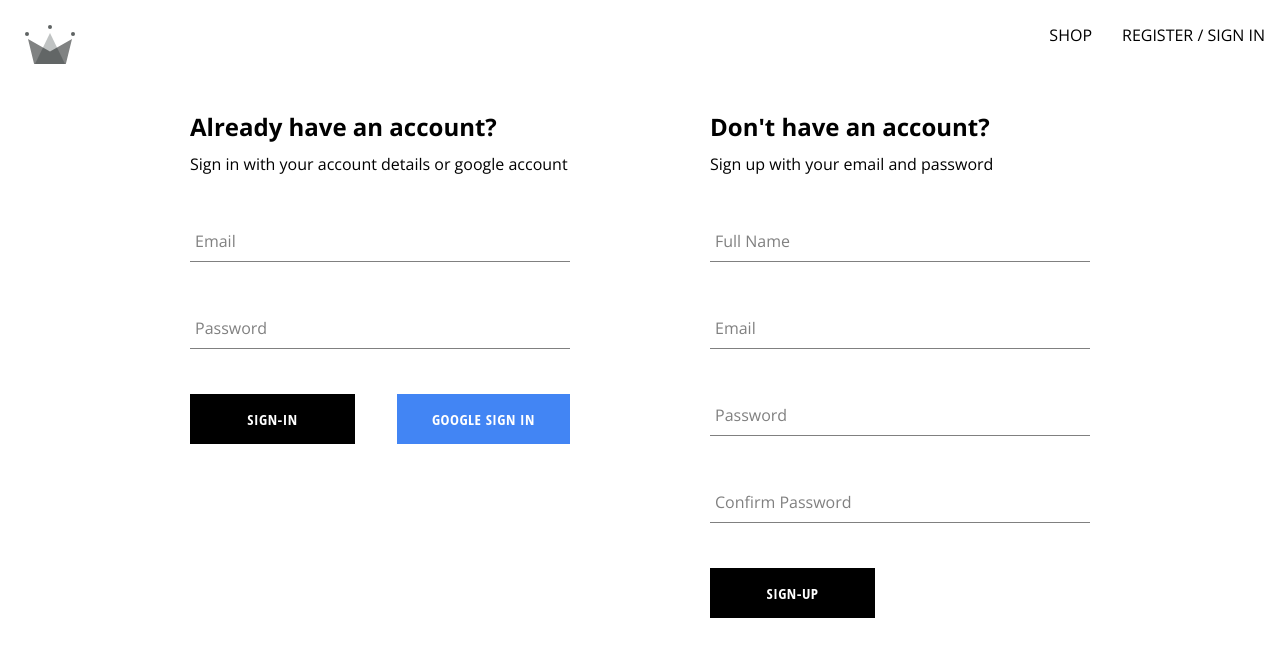
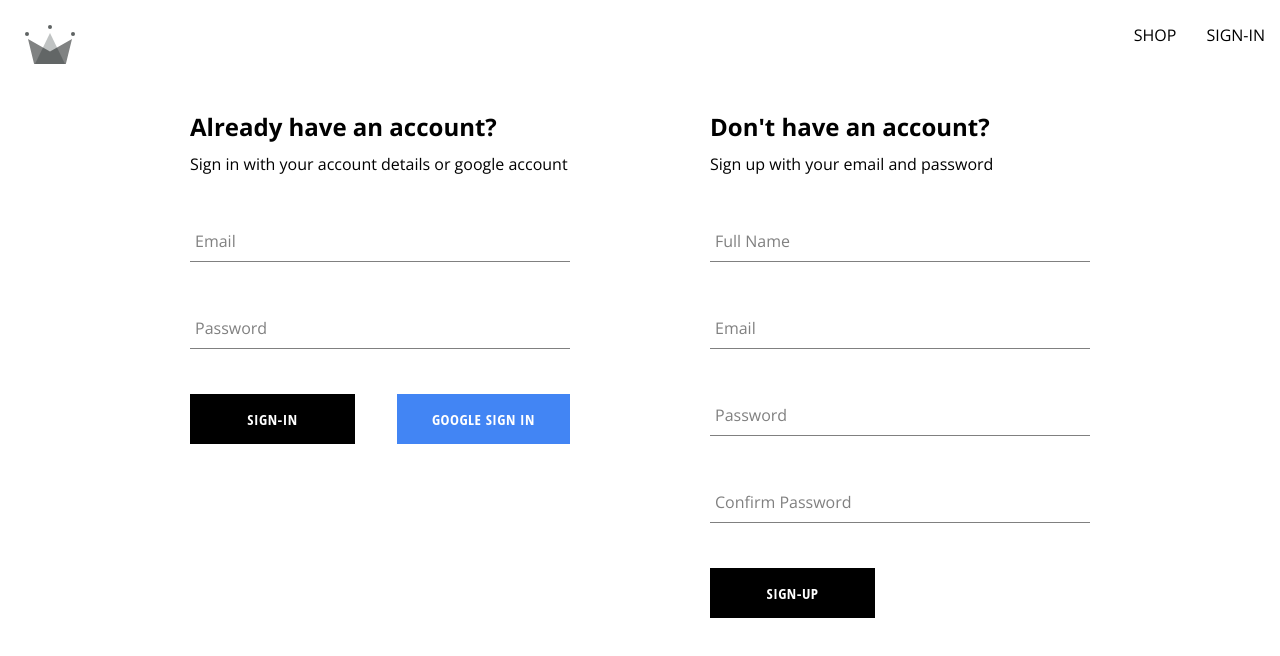
Before and after one commit to Skybeazt/e-shop, a React (Create React App) app: page /auth in a window 1280 px wide. Shown: the top 656 px of the page. Built offline with nearby package versions, Linux system fonts and the light colour scheme.

Commit message:
Revert "Impletmented context and created a user context, and also impletmente…"

```diff
--- a/src/components/sign-in-form/sign-in-form.component.jsx
+++ b/src/components/sign-in-form/sign-in-form.component.jsx
@@ -1,6 +1,4 @@
-import { useState, useContext } from "react";
-
-import { UserContext } from "./../../contexts/user.context.jsx";
+import { useState } from "react";
 
 import {
   signInWithGooglePopup,
@@ -21,8 +19,6 @@ const SignInForm = function () {
   const [formFields, setFormFields] = useState(defaultFormValues);
   const { email, password } = formFields;
 
-  const { setCurrentUser } = useContext(UserContext);
-
   const resetFormFields = () => setFormFields(defaultFormValues);
 
   const onChangeHandler = function (e) {
@@ -36,9 +32,6 @@ const SignInForm = function () {
     try {
       const { user } = await signInWithGooglePopup();
       await createUserDocumentFromAuth(user);
-      // Setting user to state
-      setCurrentUser(user);
-      // Resetting the form fields
       resetFormFields();
     } catch (error) {
       if (error.code === "auth/popup-closed-by-user")
@@ -51,14 +44,12 @@ const SignInForm = function () {
     e.preventDefault();
 
     try {
-      const { user } = await signInAuthUserWithEmailAndPassword(
+      const response = await signInAuthUserWithEmailAndPassword(
         email,
         password
       );
-
-      // Setting user to state
-      setCurrentUser(user);
-      // Resetting the form fields
+      console.log(response);
+      // await createUserDocumentFromAuth(user, { email });
       resetFormFields();
     } catch (error) {
       if (error.code === "auth/invalid-credential")
--- a/src/components/sign-up-form/sign-up-form.component.jsx
+++ b/src/components/sign-up-form/sign-up-form.component.jsx
@@ -1,11 +1,8 @@
-import { useState, useContext } from "react";
-
+import { useState } from "react";
 import {
   createAuthUserWithEmailAndPassword,
   createUserDocumentFromAuth,
 } from "./../../utils/firebase/firebase.utils.js";
-
-import { UserContext } from "./../../contexts/user.context.jsx";
 
 import FormInput from "./../form-input/form-input.component.jsx";
 import Button from "./../button/button.component.jsx";
@@ -22,8 +19,6 @@ const defaultFormFields = {
 const SignUpForm = function () {
   const [formFields, setFormFields] = useState(defaultFormFields);
   const { displayName, email, password, confirmPassword } = formFields;
-
-  const { setCurrentUser } = useContext(UserContext);
 
   const inputChangeHandler = function (e) {
     e.preventDefault();
@@ -52,9 +47,8 @@ const SignUpForm = function () {
         email,
         password
       );
-      setCurrentUser(user);
+
       await createUserDocumentFromAuth(user, { displayName });
-
       resetFormFields();
     } catch (error) {
       if (error.code === "auth/email-already-in-use")
--- a/src/contexts/user.context.jsx
+++ /dev/null
@@ -1,14 +0,0 @@
-import { createContext, useState } from "react";
-
-// actual value that you want to access
-export const UserContext = createContext({
-  currentUser: null,
-  setCurrentUser: () => null,
-});
-
-// context provider
-export const UserProvider = function ({ children }) {
-  const [currentUser, setCurrentUser] = useState(null);
-  const value = { currentUser, setCurrentUser };
-  return <UserContext.Provider value={value}>{children}</UserContext.Provider>;
-};
--- a/src/index.js
+++ b/src/index.js
@@ -1,20 +1,15 @@
 import React from "react";
 import ReactDOM from "react-dom/client";
 import { BrowserRouter } from "react-router-dom";
-
+import "./index.scss";
 import App from "./App";
-import { UserProvider } from "./contexts/user.context.jsx";
-
-import "./index.scss";
 import reportWebVitals from "./reportWebVitals";
 
 const root = ReactDOM.createRoot(document.getElementById("root"));
 root.render(
   <React.StrictMode>
     <BrowserRouter>
-      <UserProvider>
-        <App />
-      </UserProvider>
+      <App />
     </BrowserRouter>
   </React.StrictMode>
 );
--- a/src/routes/navigation/navigation.component.jsx
+++ b/src/routes/navigation/navigation.component.jsx
@@ -1,21 +1,10 @@
-import { Fragment, useContext } from "react";
+import { Fragment } from "react";
 import { Outlet, Link } from "react-router-dom";
-
-import { signOutUser } from "./../../utils/firebase/firebase.utils.js";
-
-import { UserContext } from "../../contexts/user.context";
 
 import { ReactComponent as CrwnLogo } from "./../../assets/87 - crown.svg";
 import "./navigation.styles.scss";
 
 const Navigation = function () {
-  const { currentUser, setCurrentUser } = useContext(UserContext);
-
-  const signOutHandler = async function () {
-    const user = await signOutUser();
-    !user && setCurrentUser(null);
-  };
-
   return (
     <Fragment>
       <div className="navigation">
@@ -26,15 +15,9 @@ const Navigation = function () {
           <Link className="nav-link" to="/shop">
             SHOP
           </Link>
-          {currentUser ? (
-            <span className="nav-link" onClick={signOutHandler}>
-              SIGN OUT
-            </span>
-          ) : (
-            <Link className="nav-link" to="/auth">
-              REGISTER / SIGN IN
-            </Link>
-          )}
+          <Link className="nav-link" to="/auth">
+            SIGN-IN
+          </Link>
         </div>
       </div>
       <Outlet />
--- a/src/utils/firebase/firebase.utils.js
+++ b/src/utils/firebase/firebase.utils.js
@@ -6,7 +6,6 @@ import {
   GoogleAuthProvider,
   createUserWithEmailAndPassword,
   signInWithEmailAndPassword,
-  signOut,
 } from "firebase/auth";
 
 import { getFirestore, doc, getDoc, setDoc } from "firebase/firestore";
@@ -92,7 +91,3 @@ export const signInAuthUserWithEmailAndPassword = async function (
   console.log(res);
   return res;
 };
-
-export const signOutUser = async function () {
-  return await signOut(auth);
-};
```
